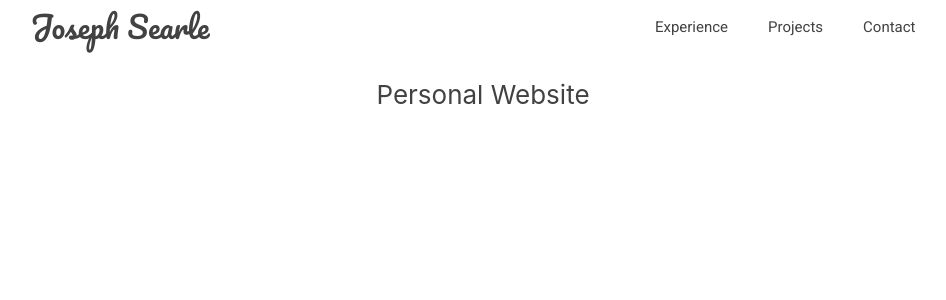
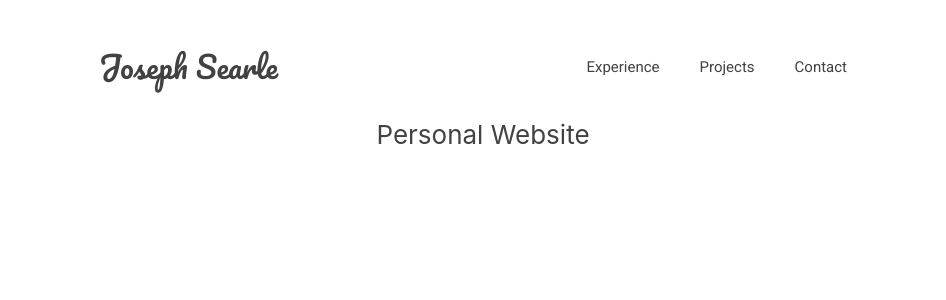
Before and after one commit to JosephSearle/personal-website, a React (Create React App) app: page / in a window 1280 px wide. Shown: the top 300 px of the page, without its empty margins (157-1103 px from the left). Built offline with nearby package versions, Linux system fonts and the light colour scheme.

Commit message:
removed redundant styling

```diff
--- a/src/App.css
+++ b/src/App.css
@@ -13,8 +13,9 @@
 }
 
 .navbar {
-  width: 905px;
+  width: 60vw;
   height: 53px;
+  padding-top: 40px;
   display: flex;
   justify-content: flex-end;
   align-items: center;
@@ -39,7 +40,3 @@
   line-height: normal;
   padding: 0 20px
 }
-
-.cover {
-  flex: 2
-}
```
